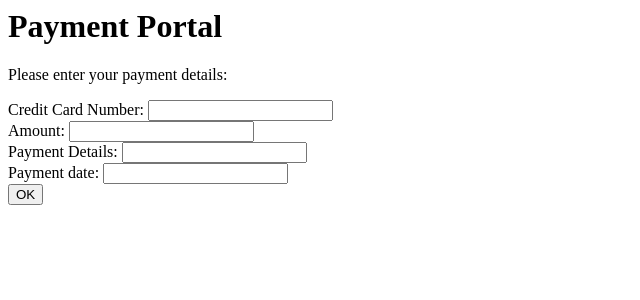
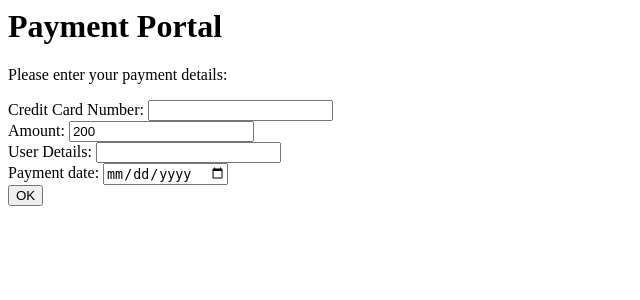
Before and after one commit to Prahlad-K/conference_system, a Django app: page /payment/ in a window 1280 px wide. Shown: the top 300 px of the page, without its empty margins (0-640 px from the left). Run offline with Django 3.2, Linux system fonts and the light colour scheme.

Commit message:
Minor remodelling

```diff
--- a/payment/models.py
+++ b/payment/models.py
@@ -5,7 +5,7 @@ from django.db import models
 class Payment(models.Model):
     credit_card_no = models.CharField(max_length=20)
     amount = models.IntegerField(default = 200)
-    paymentDetails = models.CharField(max_length=200)
+    user_details = models.CharField(max_length=200)
     payment_date = models.DateTimeField('Date paid')
     started = models.BooleanField(default = False)
     ongoing = models.BooleanField(default = False)
@@ -13,4 +13,4 @@ class Payment(models.Model):
     completed = models.BooleanField(default = False)
 
     def __str__(self):
-     return self.paymentDetails
+     return self.user_details
--- a/payment/templates/payment/index.html
+++ b/payment/templates/payment/index.html
@@ -15,13 +15,13 @@
      <input id = "credit_card_no" name = "credit_card_no" type="text" required>
      <br>
      <label for="amount">Amount:</label>
-     <input id = "amount" name = "amount" type="text" required>
+     <input id = "amount" name = "amount" type="number" value = "200" required>
      <br>
-     <label for="paymentDetails">Payment Details: </label>
-     <input id = "paymentDetails" name = "paymentDetails" type="text" required>
+     <label for="user_details">User Details: </label>
+     <input id = "user_details" name = "user_details" type="text" required>
      <br>
      <label for="payment_date">Payment date:</label>
-     <input id = "payment_date" name = "payment_date" type="text" required>
+     <input id = "payment_date" name = "payment_date" type="date" required>
      <br>
      <input type = "submit" value = "OK">
      </form>
--- a/payment/urls.py
+++ b/payment/urls.py
@@ -6,12 +6,6 @@ app_name = 'payment'
 urlpatterns = [
 
     path('', views.index, name='index'),
-
-    path('<int:payment_id>/', views.detail, name='detail'),
-
-    path('<int:payment_id>/start/', views.start, name='start'),
-
-    path('<int:payment_id>/status/', views.status, name='status'),
-
-    path('<int:payment_id>/approval/', views.approval, name='approval'),
+    path('<int:payment_id>/status', views.status, name='status'),
+    path('<int:payment_id>/approve', views.approve, name='approve'),
 ]
--- a/payment/views.py
+++ b/payment/views.py
@@ -8,46 +8,30 @@ from payment.models import Payment
 
 # Create your views here.
 def index(request):
-
+    payment = Payment()
+    payment_id = payment.id
     if request.method == 'POST':
         credit_card_form = collectPaymentForm(request.POST)
+
         if credit_card_form.is_valid():
-            payment = Payment()
             payment.credit_card_no = credit_card_form.cleaned_data['credit_card_no']
             payment.amount = credit_card_form.cleaned_data['amount']
-            payment.paymentDetails = credit_card_form['paymentDetails']
-            payment.payment_date = credit_card_form['payment_date']
-
+            payment.user_details = credit_card_form.cleaned_data['user_details']
+            payment.payment_date = credit_card_form.cleaned_data['payment_date']
+            payment.started = True
             payment.save()
-        #return HttpResponseRedirect(reverse('payment:status', args = (payment_id,)))
+            return render(request, 'payment/status.html', {'payment':payment})
 
     return render(request, 'payment/index.html')
 
-def detail(request, payment_id):
+def status(request, payment_id):
     payment = get_object_or_404(Payment, pk = payment_id)
 
-    if request.method == 'POST':
-        credit_card_form = collectPaymentForm(request.POST)
-        if credit_card_form.is_valid():
-            payment.credit_card_no = credit_card_form.cleaned_data['credit_card_no']
-            payment.save()
-        #return HttpResponseRedirect(reverse('payment:status', args = (payment_id,)))
-
-    return render(request, 'payment/detail.html', {'payment':payment})
-
-def start(request, payment_id):
-    payment = get_object_or_404(Payment, pk = payment_id)
-    started = True
-    payment.save()
-    return render(request, 'payment/start.html', {'payment':payment})
-
-def status(request, payment_id):
-    payment = get_object_or_404(Payment, pk = payment_id)
     return render(request, 'payment/status.html', {'payment':payment})
 
-def approval(request, payment_id):
+def approve(request, payment_id):
     payment = get_object_or_404(Payment, pk = payment_id)
     payment.started = False
     payment.approved = True
-    payment.save()
-    return HttpResponseRedirect(reverse('payment:status', args = (payment_id,)))
+
+    return render(request, 'payment/status.html', {'payment':payment})
```
Also changed, not shown: payment/forms.py (+1 -34 lines), payment/templates/payment/detail.html (deleted, +0 -10 lines), payment/templates/payment/start.html (deleted, +0 -15 lines), payment/templates/payment/status.html (+28 -9 lines), payment/migrations/0005_auto_20181023_1147.py (added).
